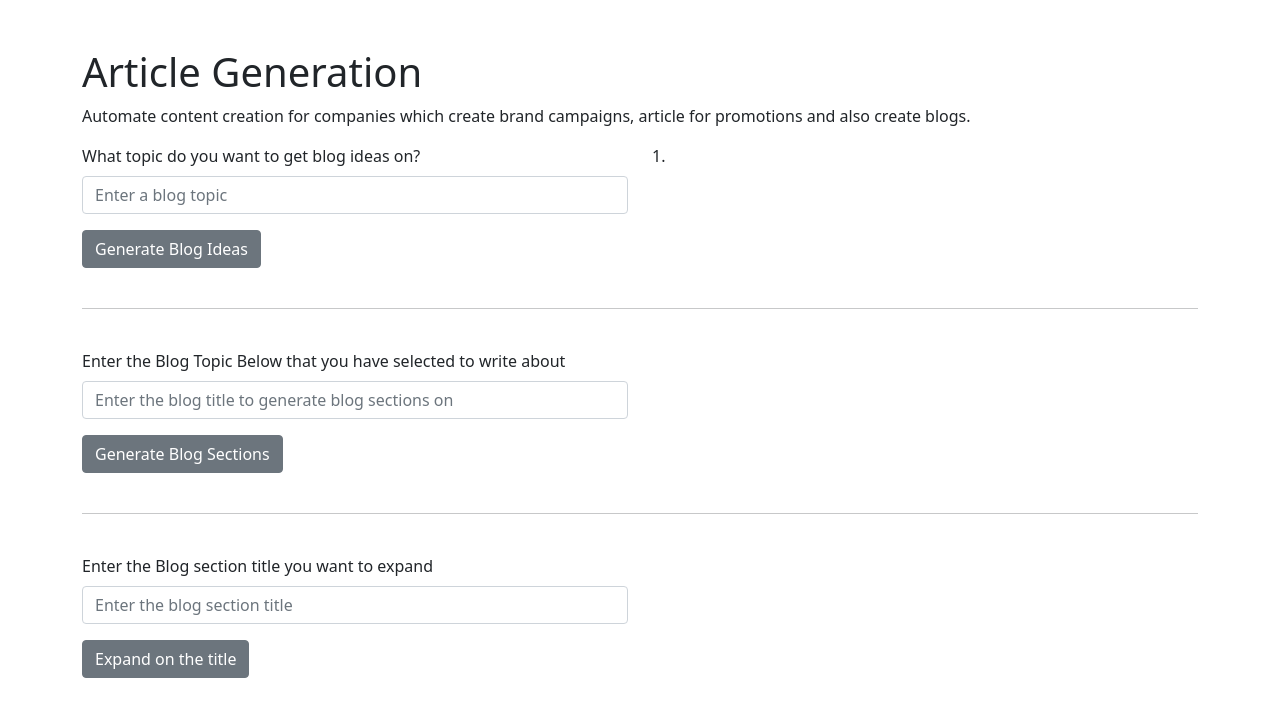
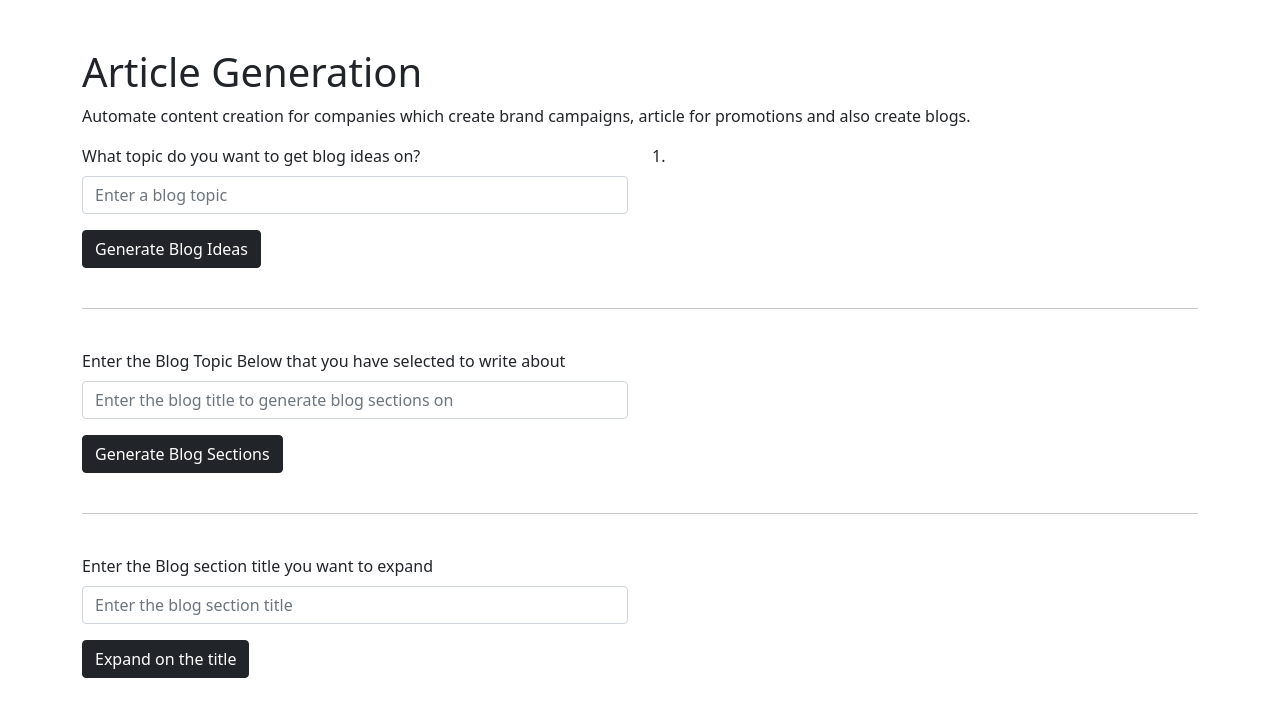
Before and after one commit to kshitizsharan/webapp2, a Flask app: page / in a window 1280 px wide. Shown: the top 717 px of the page. Run offline with Flask 2, Linux system fonts and the light colour scheme.

Commit message:
testing2

```diff
--- a/templates/index.html
+++ b/templates/index.html
@@ -30,7 +30,7 @@
             </div>
             <input type="hidden" name="form1" value="form1">
 
-            <button type="submit" id="blogTopicButton" class="btn btn-secondary">Generate Blog Ideas</button>
+            <button type="submit" id="blogTopicButton" class="btn btn-dark">Generate Blog Ideas</button>
           </form>
         </div>
 
@@ -55,7 +55,7 @@
             </div>
             <input type="hidden" name="form2" value="form2">
 
-            <button type="submit" class="btn btn-secondary">Generate Blog Sections</button>
+            <button type="submit" class="btn btn-dark">Generate Blog Sections</button>
           </form>
         </div>
 
@@ -79,7 +79,7 @@
             </div>
             <input type="hidden" name="form3" value="form3">
 
-            <button type="submit" class="btn btn-secondary">Expand on the title</button>
+            <button type="submit" class="btn btn-dark">Expand on the title</button>
           </form>
         </div>
 
```
